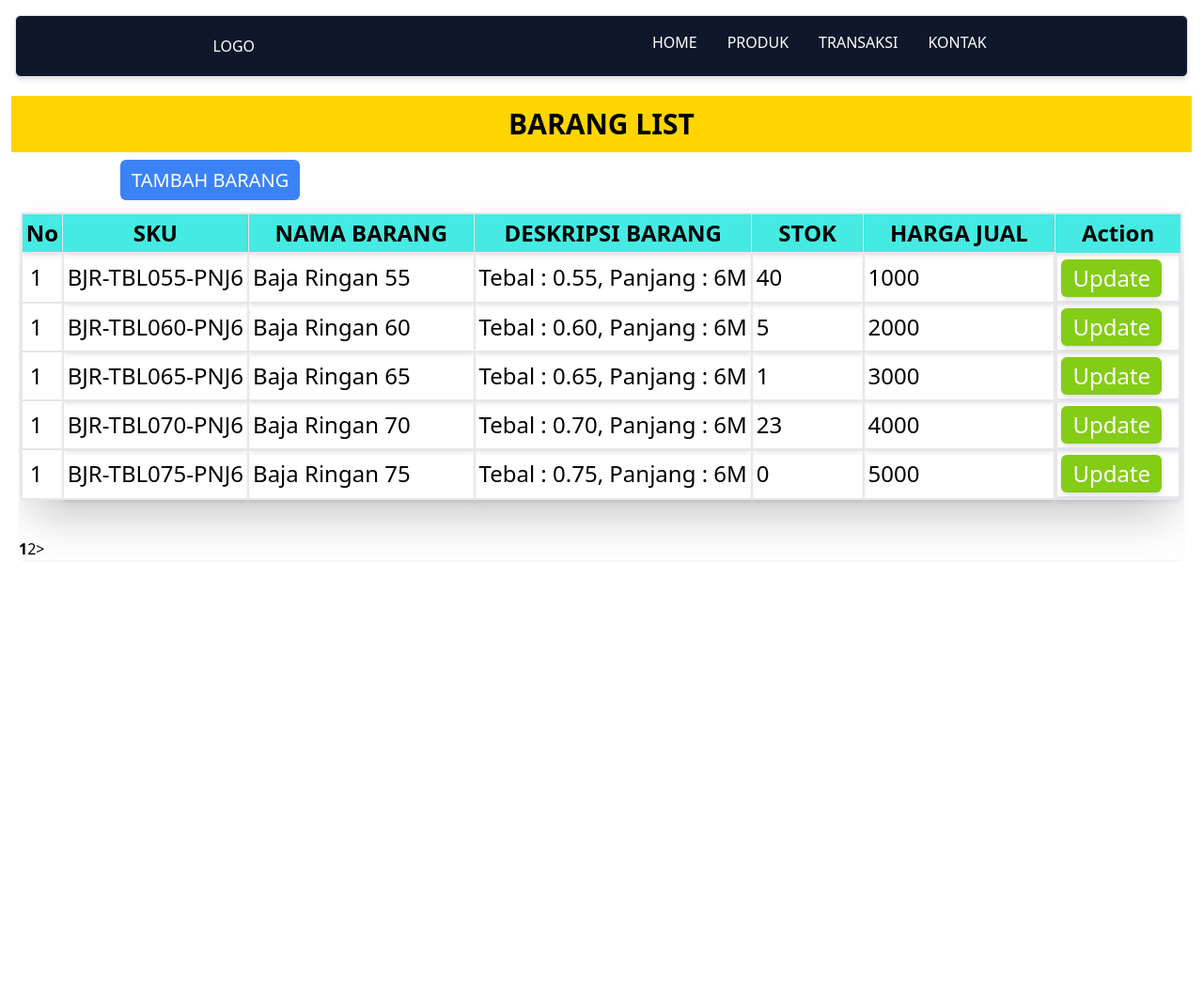
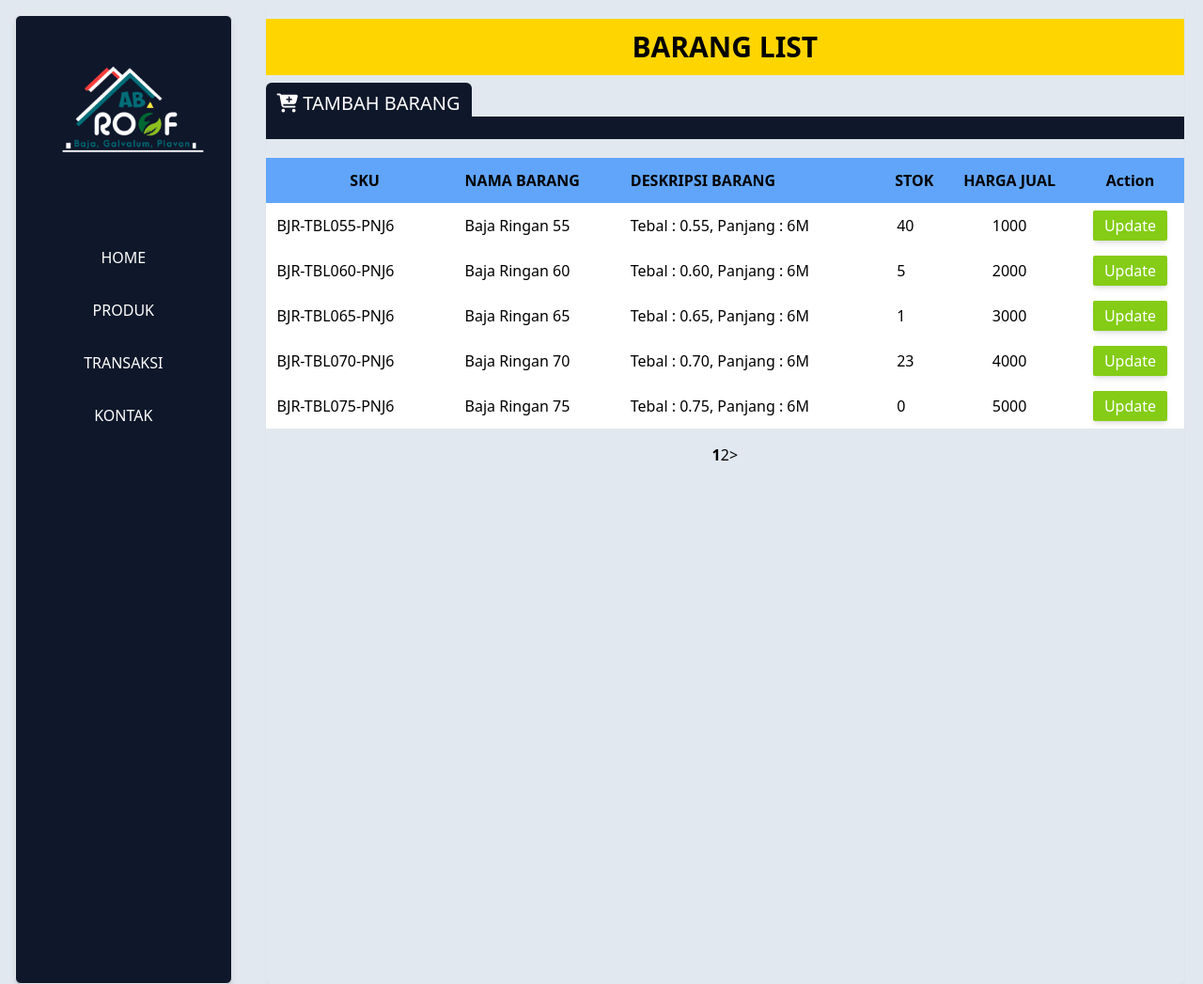
Before and after one commit to Rizals-Company-Lab/Project-Inventory-Management, a PHP site: page /Project-Inventory-Management/product in a window 1280 px wide. Shown: the whole page at 94% size. Before the commit the page ends 590 px from the top, so only its background shows below. Run offline with PHP 8.4, Linux system fonts and the light colour scheme; data comes from the database, SQL or seed files in the repository; style sheets or scripts are compiled from the project's sources.

Commit message:
ui product

```diff
--- a/DevApp/application/views/product/product_view.php
+++ b/DevApp/application/views/product/product_view.php
@@ -6,34 +6,34 @@
     <meta name="viewport" content="width=device-width, initial-scale=1.0">
     <title>Product</title>
     <link href="<?= base_url() ?>/dist/css/output.css" rel="stylesheet">
+    <link rel="stylesheet" href="https://cdnjs.cloudflare.com/ajax/libs/font-awesome/6.4.0/css/all.min.css"
+        integrity="sha512-iecdLmaskl7CVkqkXNQ/ZH/XLlvWZOJyj7Yy7tcenmpD1ypASozpmT/E0iPtmFIB46ZmdtAc9eNBvH0H/ZpiBw=="
+        crossorigin="anonymous" referrerpolicy="no-referrer" />
 
 </head>
 
-<body>
+<body class="bg-slate-200">
     <!-- Navbar star -->
+    <div class="sm:flex">
         <nav class="mt-4 ml-4 mr-4 w-auto">
-        <div class="sm:flex justify-around border rounded-md shadow-md  bg-dark text-white">
-            <div class="flex justify-between">
-                <h1 class=" p-5">LOGO</h1>
-                <div class="flex items-center relative px-4 sm:hidden">
-                    <button class="" id="tombolMenu" name="tombolMenu" type="button">
-                        <span class="tombol-line transition duration-300 ease-in-out origin-top-left"></span>
-                        <span class="tombol-line"></span>
-                        <span class="tombol-line transition duration-300 ease-in-out origin-bottom-left"></span>
-                    </button>
+            <div class=" justify-around border rounded-md shadow-md  bg-dark text-white">
+                <div class=" justify-between">
+                    <img class="w-[300px]" src="<?= base_url() ?>/dist/img/abk3.png" alt="">
+
                 </div>
-            </div>
-            <div class="sm:flex  ">
-                <ul class="sm:flex  sm:border-none sm:rounded-none sm:shadow-none border rounded-md shadow-md hidden  ml-2 mr-2 mb-2;"
+                <div class="h-[100vh]">
+                    <ul class="  sm:border-none sm:rounded-none sm:shadow-none border rounded-md shadow-md h-auto  ml-2 mr-2"
                         id="hilang" nama="hilang">
-                    <li class="text-center sm:p-4 p-1 hover:bg-primary"><a class="hover:text-white" href="Home">HOME</a>
+                        <li class="text-center sm:p-4 p-1 hover:bg-primary"><a class="hover:text-white"
+                                href="Home">HOME</a>
                         </li>
                         <li class="text-center sm:p-4 p-1 hover:bg-primary"><a class="hover:text-white"
                                 href="<?php echo site_url('product');?>">PRODUK</a>
                         </li>
                         <li class="text-center sm:p-4 p-1 hover:bg-primary"><a class="hover:text-white"
                                 href="">TRANSAKSI</a></li>
-                    <li class="text-center sm:p-4 p-1 hover:bg-primary"><a class="hover:text-white" href="">KONTAK</a>
+                        <li class="text-center sm:p-4 p-1 hover:bg-primary"><a class="hover:text-white"
+                                href="">KONTAK</a>
                         </li>
                     </ul>
                 </div>
@@ -41,51 +41,59 @@
         </nav>
         <!-- navbar end -->
         <!-- tabel penjualan -->
+        <div class="h-auto w-full overflow-x-auto  sm:ml-5 sm:mr-5 rounded-md shadow-sm  ">
             <div class="mt-5">
 
-        <h1 class="text-center sm:text-3xl text-xl font-bold bg-bg2 py-3 ml-3 mr-3">
+                <h1 class="text-center sm:text-3xl text-xl font-bold bg-bg2 py-3 ">
                     BARANG LIST
                 </h1>
 
                 <div class="flex sm:mt-4 mt-3">
                     <div>
-                <a class="bg-blue-500 text-white  text-[11px] ml-3 sm:ml-32 sm:text-xl hover:bg-blue-700 px-3 py-2 rounded-md"
-                    href="<?= site_url('Product/add_product'); ?>">TAMBAH BARANG</a>
+                        <a class="bg-slate-900 text-white  text-[11px] sm:text-xl px-3 py-2 rounded-md"
+                            href="<?= site_url('Product/add_product'); ?>"><i
+                                class="fa-sharp fa-solid fa-cart-plus"></i> TAMBAH BARANG</a>
                     </div>
                 </div>
             </div>
-    <div class="h-auto w-auto overflow-x-auto  sm:ml-5 sm:mr-5 rounded-md shadow-sm  ">
 
-        <table class="w-auto mx-auto mb-10 mt-5  shadow-2xl border-2 sm:text-2xl text-[11px]">
-            <thead>
-                <tr class="cursor-pointer w-full duration-300">
-                    <th class="p-1 border shadow-md bg-bg ">No</th>
-                    <th class="kolom">SKU</th>
-                    <th class="kolom">NAMA BARANG</th>
-                    <th class="kolom">DESKRIPSI BARANG </th>
-                    <th class="kolom">STOK</th>
-                    <th class="kolom">HARGA JUAL</th>
-                    <th class="kolom">Action</th>
+            <table class="w-full mt-5">
+                <div class="p-3 bg-dark">
+                    <thead class="bg-blue-400">
+                        <tr class="">
+                            <th class="py-3 ">SKU</th>
+                            <th class="py-3 text-left">NAMA BARANG</th>
+                            <th class="py-3 text-left">DESKRIPSI BARANG </th>
+                            <th class="py-3">STOK</th>
+                            <th class="py-3">HARGA JUAL</th>
+                            <th class="py-3">Action</th>
                         </tr>
                     </thead>
-            <tbody>
+                    <tbody class="">
                         <?php foreach ($product->result() as $singleView): ?>
-                <tr class="cursor-pointer hover:bg-slate-100 duration-300">
-                    <td class="border-2 p-2">1</td>
-                    <td class="border-2 p-1 shadow-md"><?= $singleView->SKU ?></td>
-                    <td class="border-2 p-1  shadow-md "><?= $singleView->productName ?></td>
-                    <td class="border-2 p-1  shadow-md "><?= $singleView->productDescription ?></td>
-                    <td class="border-2 p-1  shadow-md "><?= $singleView->sisa_stock ?></td>
-                    <td class="border-2 p-1  shadow-md "> <?= $singleView->sellingPrice ?></td>
-                    <td class="border-2 p-1 text-white flex shadow-md">
-                        <button class="bg-lime-500 rounded-md px-3 py-1 shadow-md hover:bg-green-700"
+                        <tr class=" bg-white py-2  hover:bg-slate-100">
+                            <td class="py-3 w-auto px-3"><?= $singleView->SKU ?></td>
+                            <td class="py-3 w-auto "><?= $singleView->productName ?></td>
+                            <td class="py-3 w-auto "><?= $singleView->productDescription ?></td>
+                            <td class="py-3 w-auto px-3"><?= $singleView->sisa_stock ?></td>
+                            <td class="py-3 w-auto text-center px-3"> <?= $singleView->sellingPrice ?></td>
+                            <td class=" text-white text-center">
+                                <button class="bg-lime-500 rounded-sm px-3 py-1 shadow-md hover:bg-green-700"
                                     onclick="insertDataPesan(<?= $singleView->SKU ?>)">Update</button>
                             </td>
                         </tr>
                         <?php endforeach; ?>
                     </tbody>
+                </div>
             </table>
-        <div><?= $pagination ?></div>
+            <div class="flex justify-center mt-4">
+                <!-- Pagination -->
+                <div class="pagination">
+                    <?php echo $pagination; ?>
+                </div>
+            </div>
+
+        </div>
     </div>
     <!-- akhir tabel penjualan -->
     <script src="<?= base_url() ?>/dist/js/script.js"></script>
```
Lines whose indentation alone changed are shown as unchanged.
